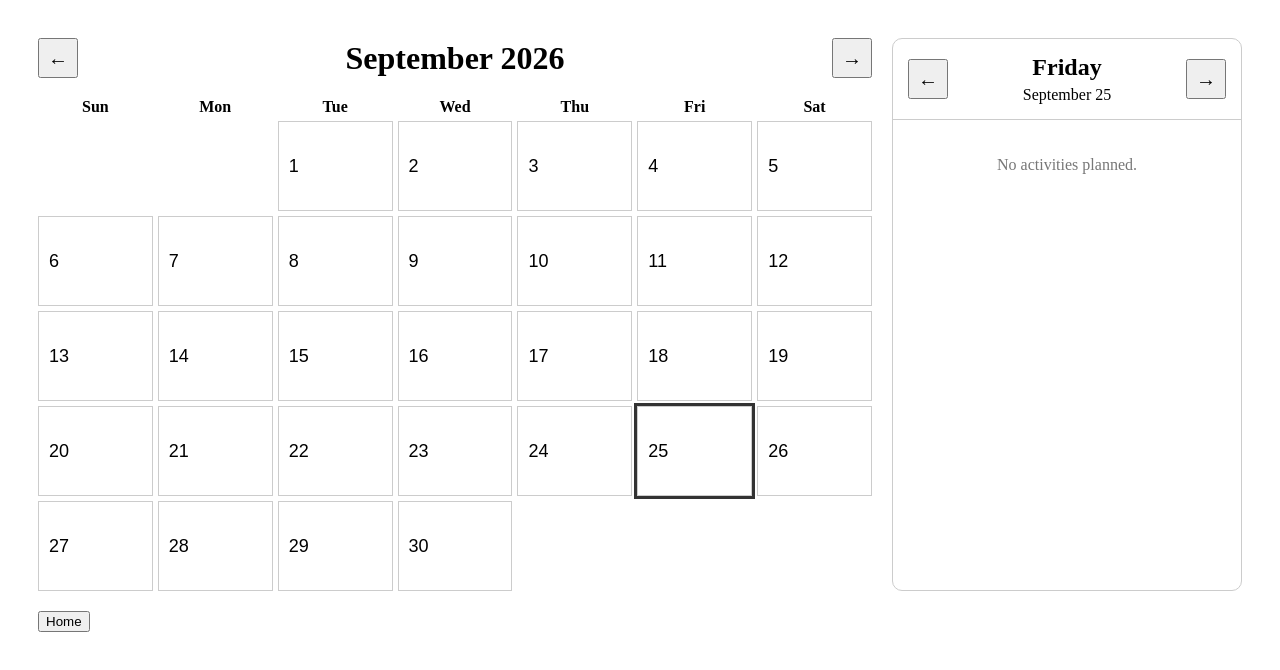
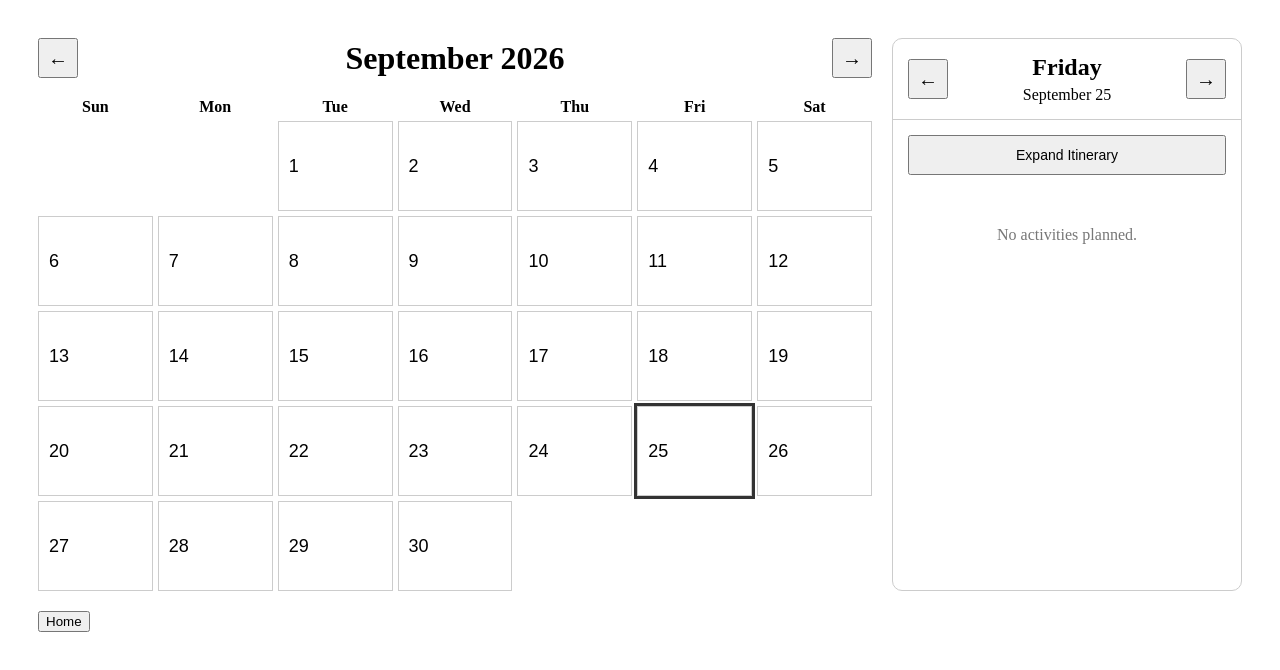
Before and after one commit to Yonder-COMP490/Yonder-COMP490-Main, a React (Vite) app: page /Calendar in a window 1280 px wide. Shown: the top 670 px of the page. Built offline with nearby package versions, Linux system fonts and the light colour scheme.

Commit message:
Added Itinerary expanded view
Added Itinerary expanded view

```diff
--- a/src/pages/Calendar.css
+++ b/src/pages/Calendar.css
@@ -92,13 +92,14 @@
   border-radius: 3px;
 }
 
-/* Itinerary */
+/* Normal Itinerary */
 
 .itinerary {
   border: 1px solid #ccc;
   border-radius: 10px;
   overflow: hidden;
   background: white;
+  min-width: 0;
 }
 
 .itinerary-header {
@@ -117,6 +118,14 @@
 .itinerary-header p {
   margin: 5px 0 0;
   text-align: center;
+}
+
+.expand-itinerary-button {
+  width: calc(100% - 30px);
+  margin: 15px;
+  padding: 10px;
+  font-size: 14px;
+  cursor: pointer;
 }
 
 .itinerary-body {
@@ -189,6 +198,90 @@
   color: #777;
 }
 
+/* =========================================================
+   Expanded Itinerary
+   ========================================================= */
+
+.calendar-page.itinerary-expanded {
+  display: block;
+  padding: 30px;
+  min-height: 80vh;
+}
+
+.expanded-itinerary {
+  width: 100%;
+  min-width: 0;
+}
+
+.expanded-itinerary-header {
+  display: flex;
+  align-items: center;
+  justify-content: space-between;
+  margin-bottom: 20px;
+}
+
+.expanded-itinerary-header h1 {
+  margin: 0;
+}
+
+.expanded-itinerary-header button {
+  padding: 10px 15px;
+  font-size: 14px;
+  cursor: pointer;
+}
+
+/*
+ * The individual day "pages" sit next to each other.
+ * Horizontal scrolling lets the user move through the trip.
+ */
+
+.expanded-itinerary-pages {
+  display: flex;
+  gap: 20px;
+  overflow-x: auto;
+  padding: 10px 5px 25px;
+  align-items: flex-start;
+}
+
+/* Individual day */
+
+.itinerary-page {
+  flex: 0 0 360px;
+  min-height: 550px;
+
+  border: 1px solid #ccc;
+  border-radius: 10px;
+  background: white;
+  overflow: hidden;
+}
+
+/* Highlight the date that was selected before expanding */
+
+.itinerary-page.current-itinerary-page {
+  border: 2px solid #333;
+}
+
+.itinerary-page-header {
+  padding: 20px;
+  text-align: center;
+  border-bottom: 1px solid #ccc;
+  background: #f7f7f7;
+}
+
+.itinerary-page-header h2 {
+  margin: 0;
+}
+
+.itinerary-page-header p {
+  margin: 5px 0 0;
+}
+
+.itinerary-page-body {
+  padding: 20px;
+}
+
+/* Home */
+
 .home-button {
   grid-column: 1 / -1;
 }
--- a/src/pages/Calendar.jsx
+++ b/src/pages/Calendar.jsx
@@ -18,6 +18,8 @@ function Calendar() {
       today.getDate()
     ).padStart(2, "0")}`
   );
+
+  const [expandedItinerary, setExpandedItinerary] = useState(false);
 
   function changeMonth(amount) {
     let newMonth = currentMonth + amount;
@@ -89,6 +91,95 @@ function Calendar() {
     );
   }
 
+  function getActivitiesForDate(date) {
+    return activities
+      .filter((activity) => activity.date === date)
+      .sort((a, b) => {
+        return (a.startTime || "").localeCompare(a.startTime || "");
+      });
+  }
+
+  function formatDate(dateString) {
+    const date = new Date(dateString + "T00:00:00");
+
+    return {
+      dayName: date.toLocaleDateString("en-US", {
+        weekday: "long",
+      }),
+      monthName: date.toLocaleDateString("en-US", {
+        month: "long",
+      }),
+      dayNumber: date.getDate(),
+    };
+  }
+
+  /*
+   * Creates the dates shown in the expanded itinerary.
+   *
+   * This currently shows the entire current month.
+   * Later, this could easily be changed to show the whole trip.
+   */
+  function getExpandedDates() {
+    const dates = [];
+
+    // Collect every date that represents part of the trip
+    const tripDates = [];
+
+    activities.forEach((activity) => {
+      if (activity.date) {
+        tripDates.push(activity.date);
+      }
+    });
+
+    housing.forEach((housingItem) => {
+      if (housingItem.checkInDate) {
+        tripDates.push(housingItem.checkInDate);
+      }
+
+      if (housingItem.checkOutDate) {
+        tripDates.push(housingItem.checkOutDate);
+      }
+    });
+
+    // No trip data
+    if (tripDates.length === 0) {
+      return dates;
+    }
+
+    // Find first and last date
+    const firstDate = new Date(
+      Math.min(
+        ...tripDates.map((date) =>
+          new Date(date + "T00:00:00").getTime()
+        )
+      )
+    );
+
+    const lastDate = new Date(
+      Math.max(
+        ...tripDates.map((date) =>
+          new Date(date + "T00:00:00").getTime()
+        )
+      )
+    );
+
+    // Generate every day from first -> last
+    const currentDate = new Date(firstDate);
+
+    while (currentDate <= lastDate) {
+      const dateString =
+        `${currentDate.getFullYear()}-` +
+        `${String(currentDate.getMonth() + 1).padStart(2, "0")}-` +
+        `${String(currentDate.getDate()).padStart(2, "0")}`;
+
+      dates.push(dateString);
+
+      currentDate.setDate(currentDate.getDate() + 1);
+    }
+
+    return dates;
+  }
+
   const daysInMonth = getDaysInMonth(currentYear, currentMonth);
   const firstDay = getFirstDayOfMonth(currentYear, currentMonth);
 
@@ -132,12 +223,7 @@ function Calendar() {
     );
   }
 
-  const selectedActivities = activities
-    .filter((activity) => activity.date === selectedDate)
-    .sort((a, b) => {
-      return (a.startTime || "").localeCompare(b.startTime || "");
-    });
-
+  const selectedActivities = getActivitiesForDate(selectedDate);
   const selectedHousing = getHousingForDate(selectedDate);
 
   const selectedDateObject = new Date(
@@ -158,73 +244,23 @@ function Calendar() {
     }
   );
 
+  /*
+   * Render the contents of a single day's itinerary.
+   * This is used by both the normal and expanded views.
+   */
+  function renderDayContents(date) {
+    const dayActivities = getActivitiesForDate(date);
+    const dayHousing = getHousingForDate(date);
+
     return (
-    <div className="calendar-page">
-      <div className="calendar-section">
-        <div className="month-header">
-          <button onClick={() => changeMonth(-1)}>
-            ←
-          </button>
-
-          <h1>
-            {new Date(
-              currentYear,
-              currentMonth
-            ).toLocaleDateString("en-US", {
-              month: "long",
-              year: "numeric",
-            })}
-          </h1>
-
-          <button onClick={() => changeMonth(1)}>
-            →
-          </button>
-        </div>
-
-        <div className="weekday-header">
-          <div>Sun</div>
-          <div>Mon</div>
-          <div>Tue</div>
-          <div>Wed</div>
-          <div>Thu</div>
-          <div>Fri</div>
-          <div>Sat</div>
-        </div>
-
-        <div className="calendar-grid">
-          {calendarDays}
-        </div>
-      </div>
-
-      <div className="itinerary">
-        <div className="itinerary-header">
-          <button onClick={() => changeDay(-1)}>
-            ←
-          </button>
-
-          <div>
-            <h2>{selectedDayName}</h2>
-
-            <p>
-              {selectedMonthName}{" "}
-              {selectedDateObject.getDate()}
-            </p>
-          </div>
-
-          <button onClick={() => changeDay(1)}>
-            →
-          </button>
-        </div>
-
-        <div className="itinerary-body">
-
+      <>
         {/* Housing */}
-          {selectedHousing.map((housingItem) => {
+        {dayHousing.map((housingItem) => {
           const isCheckIn =
-              selectedDate === housingItem.checkInDate;
+            date === housingItem.checkInDate;
 
           const isCheckOut =
-              selectedDate === housingItem.checkOutDate;
+            date === housingItem.checkOutDate;
 
           return (
             <div
@@ -269,13 +305,7 @@ function Calendar() {
         })}
 
         {/* Activities */}
-          {selectedActivities.length === 0 &&
-          selectedHousing.length === 0 ? (
-            <p className="no-activities">
-              No activities planned.
-            </p>
-          ) : (
-            selectedActivities.map((activity) => (
+        {dayActivities.map((activity) => (
           <div
             className="itinerary-activity"
             key={activity.id}
@@ -295,10 +325,141 @@ function Calendar() {
               {activity.name}
             </div>
           </div>
-            ))
+        ))}
+
+        {dayActivities.length === 0 &&
+          dayHousing.length === 0 && (
+            <p className="no-activities">
+              No activities planned.
+            </p>
           )}
+      </>
+    );
+  }
+
+  const expandedDates = getExpandedDates();
+
+  return (
+    <div
+      className={`calendar-page ${
+        expandedItinerary ? "itinerary-expanded" : ""
+      }`}
+    >
+      {!expandedItinerary && (
+        <div className="calendar-section">
+          <div className="month-header">
+            <button onClick={() => changeMonth(-1)}>
+              ←
+            </button>
+
+            <h1>
+              {new Date(
+                currentYear,
+                currentMonth
+              ).toLocaleDateString("en-US", {
+                month: "long",
+                year: "numeric",
+              })}
+            </h1>
+
+            <button onClick={() => changeMonth(1)}>
+              →
+            </button>
+          </div>
+
+          <div className="weekday-header">
+            <div>Sun</div>
+            <div>Mon</div>
+            <div>Tue</div>
+            <div>Wed</div>
+            <div>Thu</div>
+            <div>Fri</div>
+            <div>Sat</div>
+          </div>
+
+          <div className="calendar-grid">
+            {calendarDays}
           </div>
         </div>
+      )}
+
+      {!expandedItinerary ? (
+        /* Normal single-day itinerary */
+        <div className="itinerary">
+          <div className="itinerary-header">
+            <button onClick={() => changeDay(-1)}>
+              ←
+            </button>
+
+            <div>
+              <h2>{selectedDayName}</h2>
+
+              <p>
+                {selectedMonthName}{" "}
+                {selectedDateObject.getDate()}
+              </p>
+            </div>
+
+            <button onClick={() => changeDay(1)}>
+              →
+            </button>
+          </div>
+
+          <button
+            className="expand-itinerary-button"
+            onClick={() => setExpandedItinerary(true)}
+          >
+            Expand Itinerary
+          </button>
+
+          <div className="itinerary-body">
+            {renderDayContents(selectedDate)}
+          </div>
+        </div>
+      ) : (
+        /* Expanded itinerary */
+        <div className="expanded-itinerary">
+          <div className="expanded-itinerary-header">
+            <h1>Itinerary</h1>
+
+            <button
+              onClick={() => setExpandedItinerary(false)}
+            >
+              ← Calendar
+            </button>
+          </div>
+
+          <div className="expanded-itinerary-pages">
+            {expandedDates.map((date) => {
+              const dateInfo = formatDate(date);
+
+              return (
+                <div
+                  className={`itinerary-page ${
+                    date === selectedDate
+                      ? "current-itinerary-page"
+                      : ""
+                  }`}
+                  key={date}
+                >
+                  <div className="itinerary-page-header">
+                    <h2>{dateInfo.dayName}</h2>
+
+                    <p>
+                      {dateInfo.monthName}{" "}
+                      {dateInfo.dayNumber}
+                    </p>
+                  </div>
+
+                  <div className="itinerary-page-body">
+                    {renderDayContents(date)}
+                  </div>
+                </div>
+              );
+            })}
+          </div>
+        </div>
+      )}
 
       <Link to="/" className="home-button">
         <button>Home</button>
```
Lines whose indentation alone changed are shown as unchanged.
